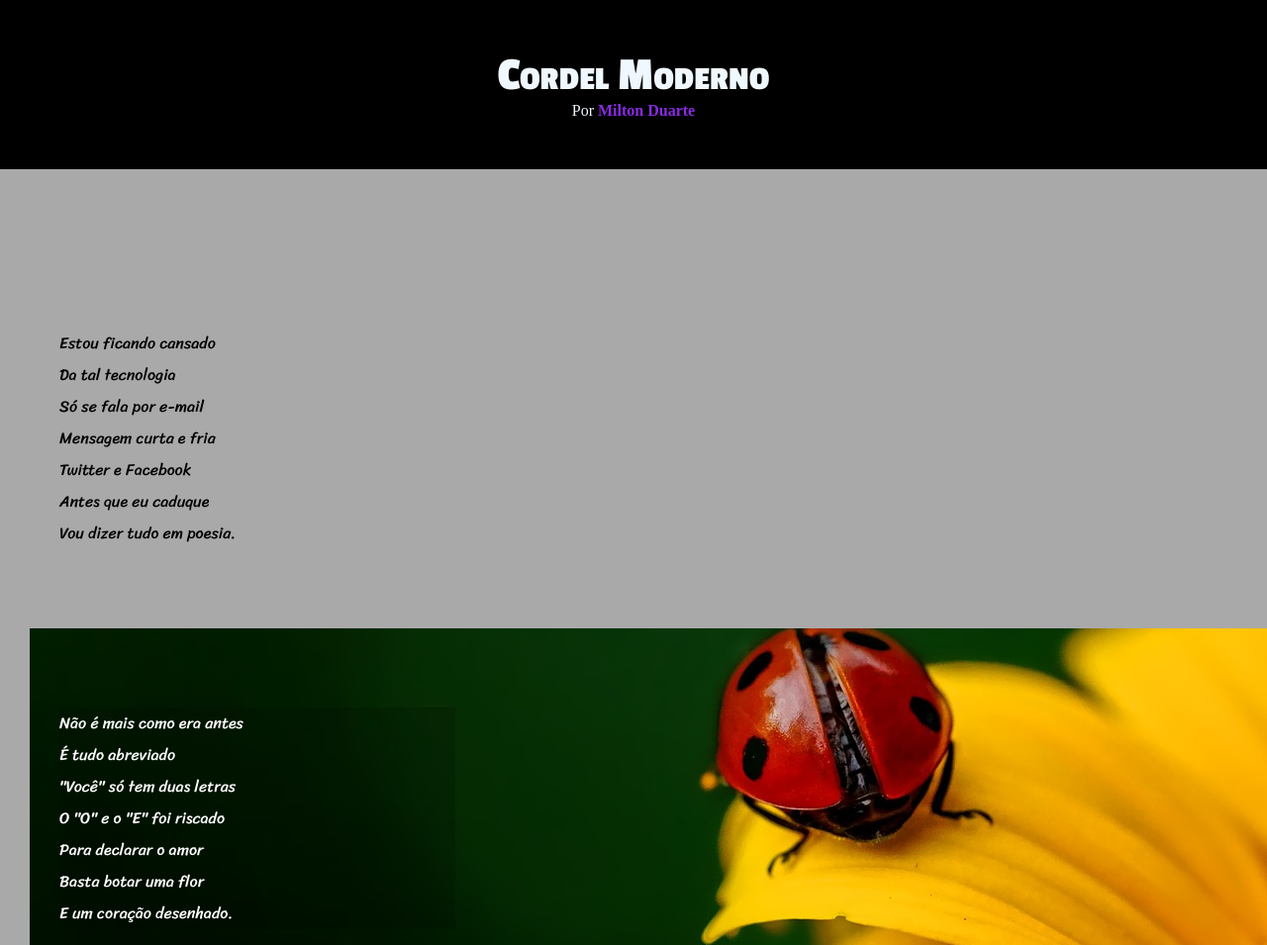
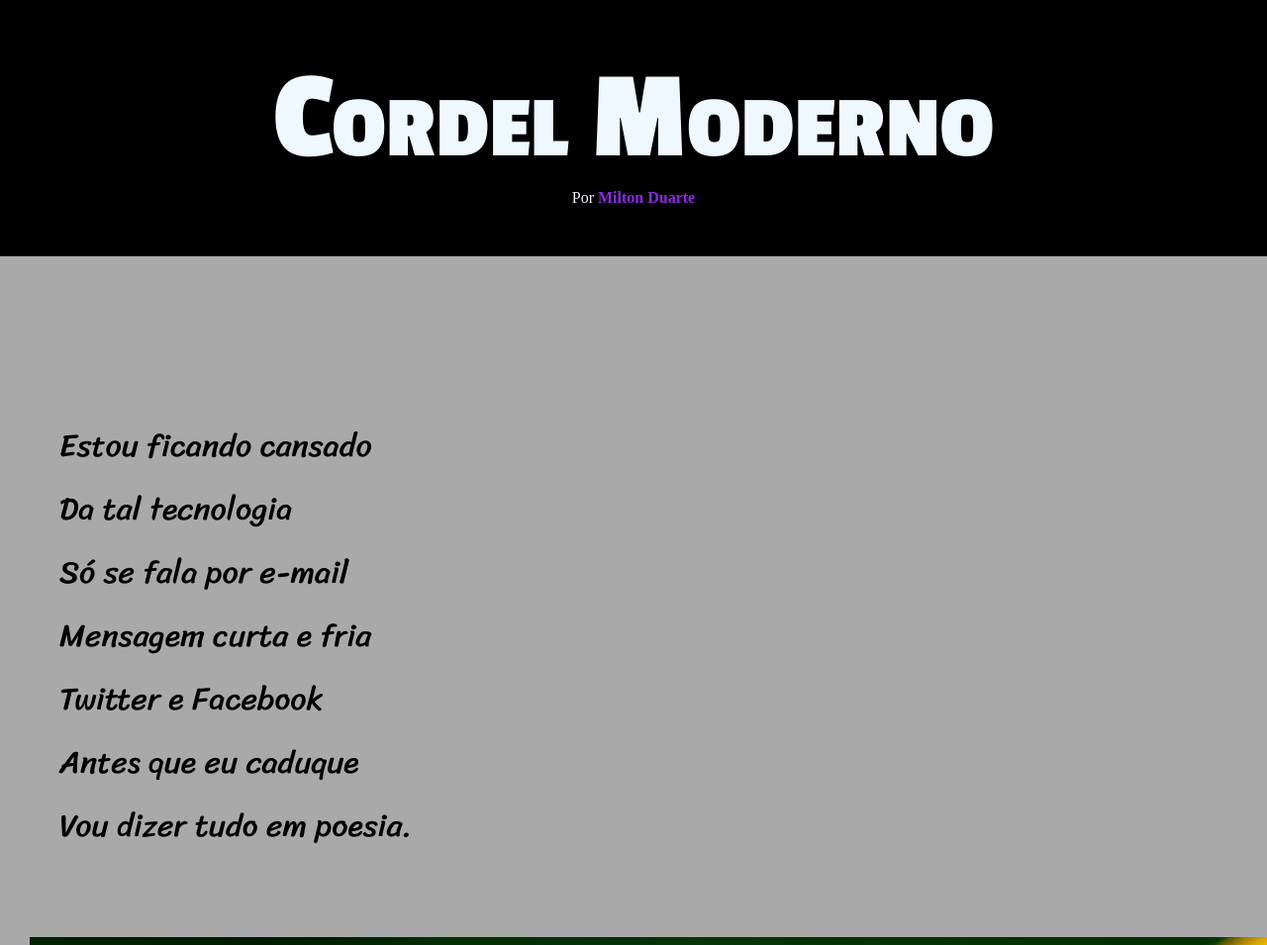
Before and after one commit to Gabrielprograme/html-css, a plain HTML site: page MODULO 03 CSS/projetocordel/index.html in a window 1280 px wide. Shown: the top 955 px of the page at 99% size. Drawn offline with Linux system fonts and the light colour scheme.

Commit message:
Update style.css

```diff
--- a/MODULO 03 CSS/projetocordel/style.css
+++ b/MODULO 03 CSS/projetocordel/style.css
@@ -9,7 +9,11 @@
     font-family: 'passion';
     src: url('fonte/PassionOne-Bold.ttf') format(truetype);
 }
-
+:root{
+    --fonte-cabeçalho: 'passion', cursive;
+    --fonte-conteudo: 'sriracha' ,cursive;
+    --fonte-padrap: helvetica, arial, sans-serif;
+}
 *{
     margin:  0;
     padding: 0;
@@ -23,11 +27,11 @@ header{
 }
 header h1{
     color: aliceblue;
-    font-family: 'passion';
+    font-family: var(--fonte-cabeçalho);
     text-align: center;
     font-variant: small-caps;
     padding-top: 50px;
-    font-size: 3em;
+    font-size: 10vw;
 }
 header > p{
   text-align: center;
@@ -49,9 +53,8 @@ section{
     padding-bottom: 10vh;
     padding-left: 30px;
     line-height: 2em;
-}
-section > p{
-    font-family: 'sriracha', cursive;
+    font-family: var(--fonte-conteudo);
+    font-size: 2.5vw;
 }
 section.normal > p{
     color: black;
```
